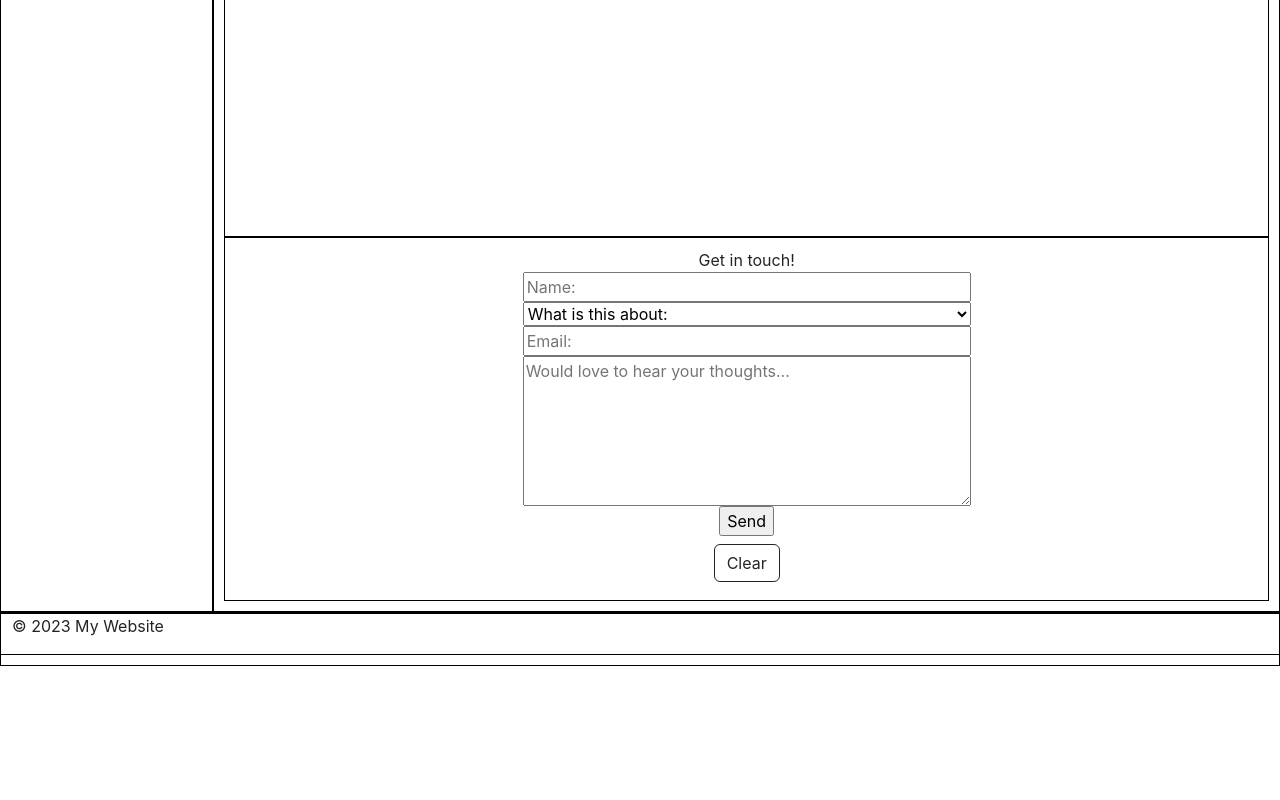
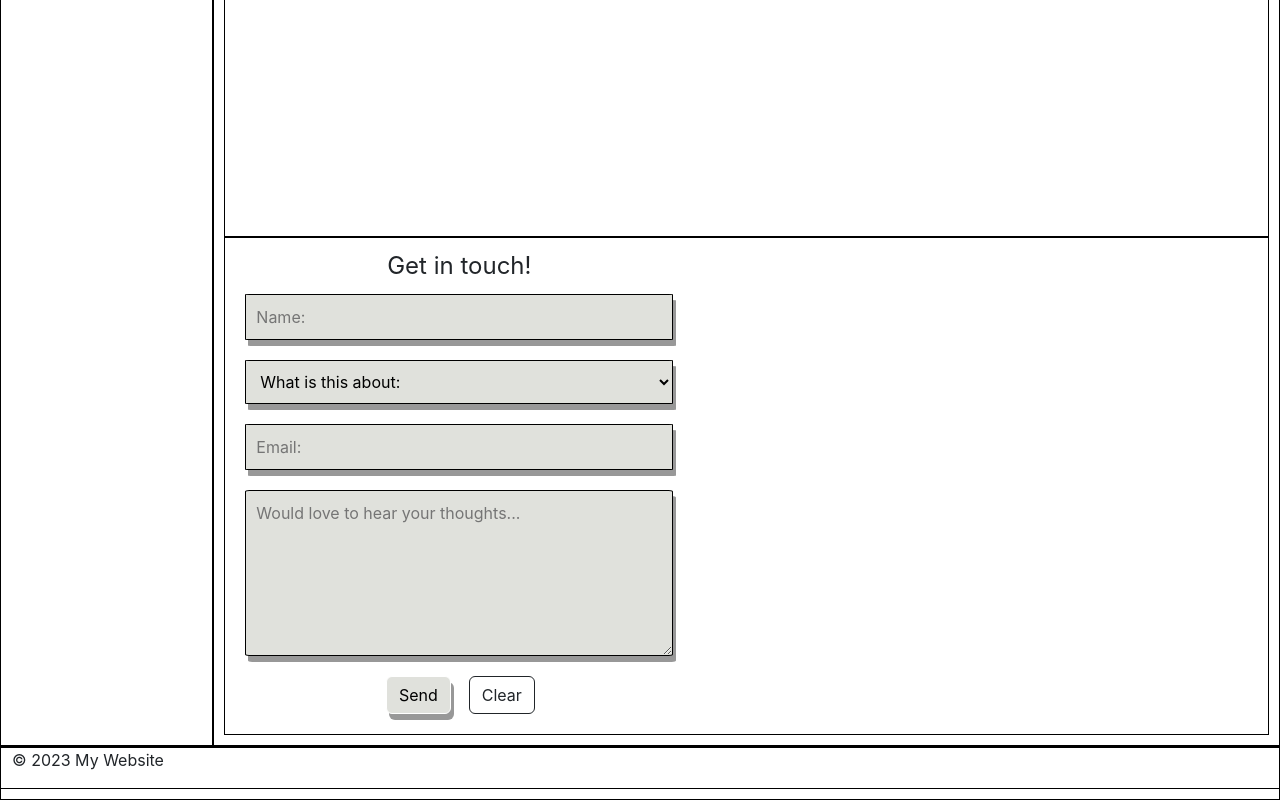
Before and after one commit to JoHeyJo/website-2.0, a React (Create React App) app: page / in a window 1280 px wide. Shown: the part 2652-3452 px from the top of the page. Before the commit the page ends 3318 px from the top, so only its background shows below. Built offline with nearby package versions, Linux system fonts and the light colour scheme.

Commit message:
wip: ContactForm style

```diff
--- a/src/ContactForm.tsx
+++ b/src/ContactForm.tsx
@@ -71,8 +71,10 @@ export const ContactForm = () => {
         {/* using Button component submits the wrong data format. error:
           "The 3rd parameter is expected to be the HTML form element or the style selector of form"
         even if the form is passed JSEmail function doesn't accept it. */}
-        <input id='ContactForm-submit-button' type="submit" value="Send" />
-        <Button className='m-2' variant="outline-dark" onClick={clearForm}>Clear</Button>
+        <div className='d-flex align-items-baseline'>
+          <input id='ContactForm-submit-button' type="submit" value="Send" />
+          <Button className='m-2' variant="outline-dark" onClick={clearForm}>Clear</Button>
+        </div>
         {alert &&
           <div className="alert alert-dark" role="alert">
             {alert}
--- a/src/styles/ContactForm.css
+++ b/src/styles/ContactForm.css
@@ -1,3 +1,48 @@
-#ContactForm-user-input{
+#greeting-text {
+  font-size: 1.5rem;
+}
+
+#ContactForm-user-interface{
   width: 35vw;
 }
+
+#ContactForm-user-input{
+  width: 100%;
+}
+
+#ContactForm-submit-button {
+  padding: 0.375rem 0.75rem;
+  border: 1px solid white;
+  border-radius: 0.375rem;
+  vertical-align: middle;
+  transition: color .15s ease-in-out,
+    background-color .15s ease-in-out,
+    border-color .15s ease-in-out,
+    box-shadow .15s ease-in-out;
+}
+
+#ContactForm-submit-button:hover {
+  color: #000;
+  background-color: #f8f9fa;
+  border-color: #f8f9fa;
+}
+
+select:invalid {
+  color: grey;
+  border: 1px solid black;
+}
+
+input, select,
+textarea {
+  color: black;
+  background-color: #E0E1DC;
+  width: -webkit-fill-available;
+  border-radius: 1%;
+  border: 1px solid;
+  padding: 10px;
+  box-shadow: 3px 6px rgba(50, 50, 50, .5);
+  margin: 10px;
+}
+
+.form-inputs {
+}
```
